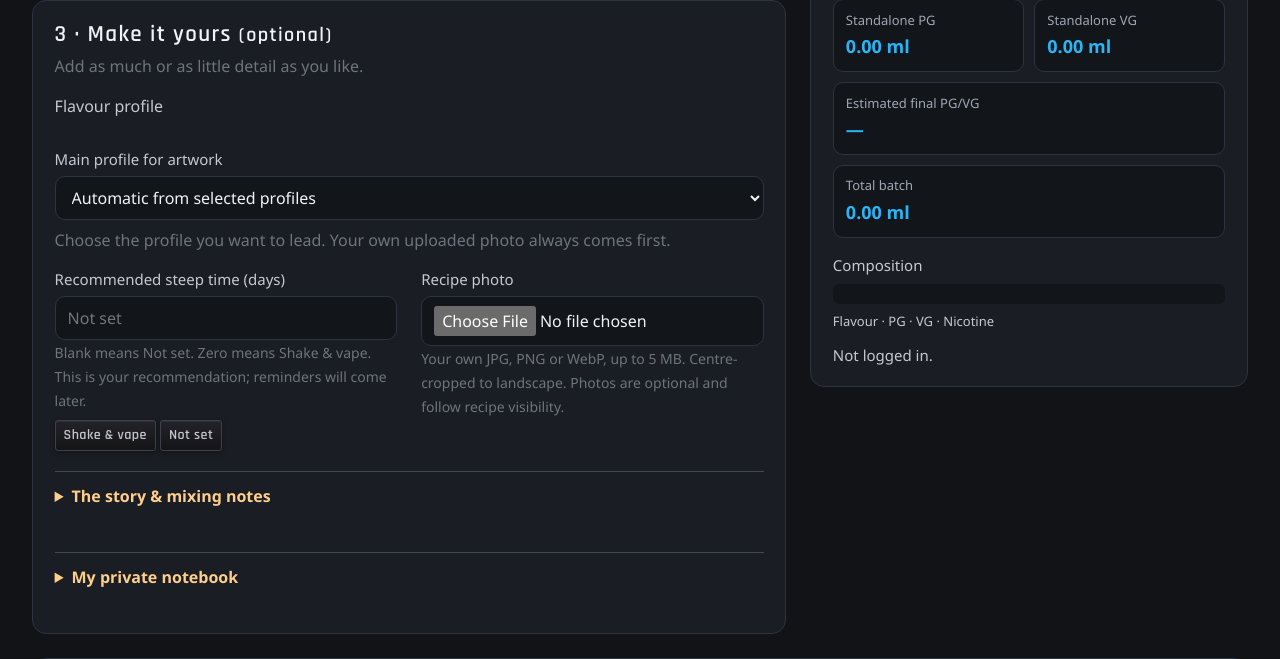
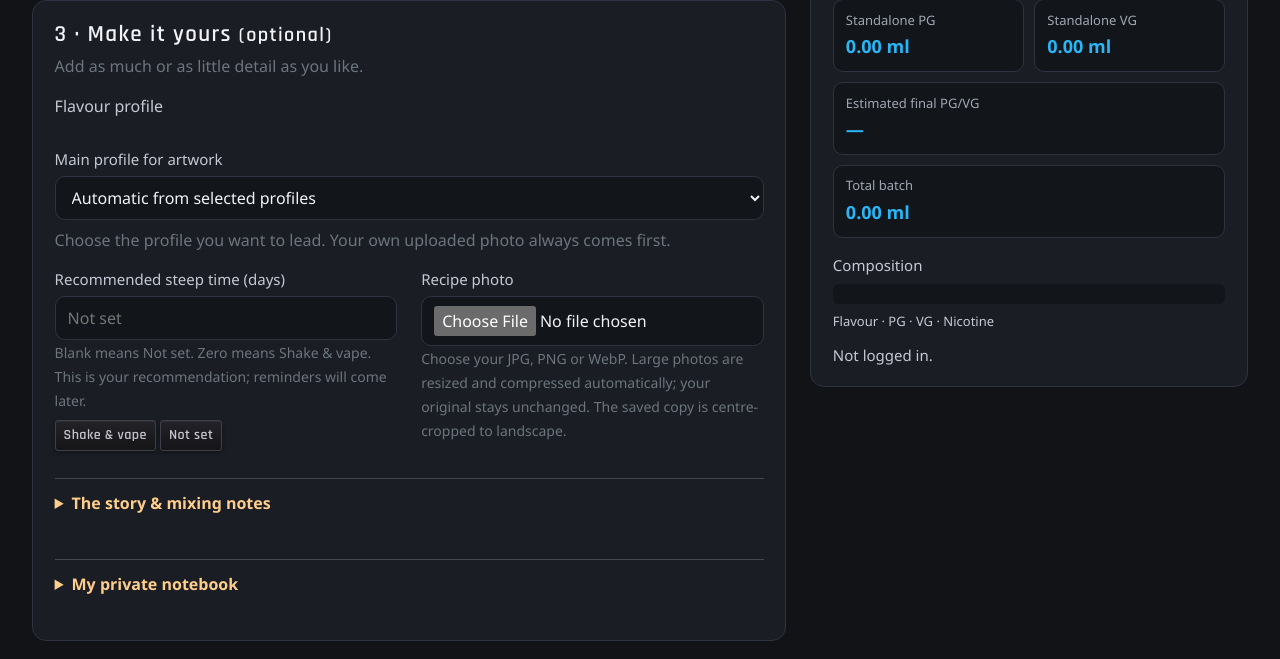
Before and after one commit to Old-Goat-Vape/Vape-Workshop-Lab, a Flask app: template app/templates/tvw_recipe_builder.html in a window 1280 px wide. Shown: the part 1007-1666 px from the top of the page. Run offline with Flask 3, Linux system fonts and the light colour scheme; the template is opened without the code that fills it, so the values that code supplies are empty; some libraries are stand-ins or nearby versions.

Commit message:
Resize large recipe photos automatically before upload

```diff
--- /dev/null
+++ b/app/static/tvw-photo-upload.js
@@ -0,0 +1,36 @@
+/* Resize before transfer so camera photos do not hit server/proxy upload limits. */
+(() => {
+  const resize = async file => {
+    if (!['image/jpeg','image/png','image/webp'].includes(file.type)) throw new Error('Choose a JPG, PNG or WebP photo.');
+    if (file.size > 50 * 1024 * 1024) throw new Error('This file is unusually large. Choose a photo below 50 MB.');
+    let source, sourceUrl;
+    try {
+      if (typeof createImageBitmap === 'function') source = await createImageBitmap(file,{imageOrientation:'from-image'});
+      else {
+        sourceUrl=URL.createObjectURL(file);source=new Image();
+        await new Promise((resolve,reject)=>{source.onload=resolve;source.onerror=()=>reject(new Error('This photo could not be opened. Try another JPG, PNG or WebP.'));source.src=sourceUrl;});
+      }
+      const width=source.naturalWidth||source.width,height=source.naturalHeight||source.height;
+      if (!(width>0&&height>0)) throw new Error('This photo has no readable image dimensions.');
+      if (Math.max(width,height)<=1600 && file.size<=768*1024) return file;
+      const ratio=Math.min(1,1600/Math.max(width,height)),canvas=document.createElement('canvas');
+      canvas.width=Math.max(1,Math.round(width*ratio));canvas.height=Math.max(1,Math.round(height*ratio));
+      const ctx=canvas.getContext('2d');if(!ctx) throw new Error('Photo resizing is unavailable in this browser.');
+      ctx.fillStyle='#fff';ctx.fillRect(0,0,canvas.width,canvas.height);ctx.drawImage(source,0,0,canvas.width,canvas.height);
+      let blob;
+      for(const quality of [.88,.76,.64,.52]) {
+        blob=await new Promise(resolve=>canvas.toBlob(resolve,'image/jpeg',quality));
+        if(!blob)throw new Error('The browser could not prepare this photo.');
+        if(blob.size<=768*1024)break;
+      }
+      if(blob.size>768*1024) {
+        const smaller=document.createElement('canvas');smaller.width=Math.max(1,Math.round(canvas.width/2));smaller.height=Math.max(1,Math.round(canvas.height/2));
+        smaller.getContext('2d').drawImage(canvas,0,0,smaller.width,smaller.height);
+        blob=await new Promise(resolve=>smaller.toBlob(resolve,'image/jpeg',.76));
+        if(!blob || blob.size>768*1024)throw new Error('The browser could not prepare this photo.');
+      }
+      return new File([blob],file.name.replace(/\.[^.]+$/,'')+'-optimized.jpg',{type:'image/jpeg',lastModified:Date.now()});
+    } finally { source?.close?.();if(sourceUrl)URL.revokeObjectURL(sourceUrl); }
+  };
+  window.TVWPhotoUpload={resize};
+})();
--- a/app/static/tvw-recipe-story.js
+++ b/app/static/tvw-recipe-story.js
@@ -24,17 +24,43 @@
     photo.alt = uploaded ? 'Your recipe photo preview' : art.label;
     byId('storyArtworkCaption').textContent = uploaded ? 'Your recipe photo' : `Using ${art.label} · Upload your own photo`;
   };
-  byId('recipeImage').addEventListener('change', e => {
+  let photoSequence = 0, photoBusy = false;
+  // Capture before the calculator's submit listener so a resize cannot lock Save.
+  form.addEventListener('submit', e => {
+    if (photoBusy) {
+      e.preventDefault(); e.stopImmediatePropagation();
+      byId('imageMessage').textContent = 'Preparing your photo… Please save once it is ready.';
+    }
+  }, true);
+  byId('recipeImage').addEventListener('change', async e => {
+    const sequence = ++photoSequence;
     if (photoUrl) URL.revokeObjectURL(photoUrl);
     photoUrl = null;
-    const file = e.target.files[0], message = byId('imageMessage');
-    if (file && (file.size > 5*1024*1024 || !['image/jpeg','image/png','image/webp'].includes(file.type))) {
-      message.textContent = 'Choose a JPG, PNG or WebP smaller than 5 MB.'; e.target.value = '';
-    } else if (file) {
-      photoUrl = URL.createObjectURL(file); photo.src = photoUrl;
-      message.textContent = 'Landscape centre crop. Select this photo again if you reopen a draft or a save fails.';
-    } else message.textContent = '';
-    update();
+    const input=e.target,file=input.files[0],message=byId('imageMessage');
+    photoBusy=!!file;
+    if (!file) { message.textContent='';update();return; }
+    if (!['image/jpeg','image/png','image/webp'].includes(file.type) || file.size > 50*1024*1024) {
+      message.textContent='Choose a JPG, PNG or WebP photo up to 50 MB. Large photos are resized automatically.';
+      input.value='';photoBusy=false;update();return;
+    }
+    message.textContent='Preparing your photo… Large images are resized automatically.';
+    try {
+      const optimized=await window.TVWPhotoUpload.resize(file);
+      if (sequence !== photoSequence) return;
+      if (optimized !== file) {
+        const transfer=new DataTransfer();transfer.items.add(optimized);input.files=transfer.files;
+      }
+      photoUrl=URL.createObjectURL(optimized);
+      const reduced=optimized.size<file.size;
+      message.textContent=reduced ? `Photo ready · resized from ${(file.size/1048576).toFixed(1)} MB to ${Math.ceil(optimized.size/1024)} KB. Your original is unchanged.` : 'Photo ready. We optimise the saved copy automatically.';
+    } catch (_) {
+      if (sequence !== photoSequence) return;
+      // The server can also resize originals; do not force an external editor.
+      photoUrl=URL.createObjectURL(file);
+      message.textContent='Browser resizing was unavailable. The server will try to optimise this photo when you save.';
+    } finally {
+      if(sequence===photoSequence){photoBusy=false;update();input.dispatchEvent(new Event('input',{bubbles:true}));}
+    }
   });
   for (const [id,value] of [['shakeVape','0'],['clearSteep','']]) byId(id).addEventListener('click',()=>{
     byId('steepDays').value = value; byId('steepDays').dispatchEvent(new Event('input',{bubbles:true}));
--- a/app/templates/tvw_recipe_builder.html
+++ b/app/templates/tvw_recipe_builder.html
@@ -129,7 +129,7 @@
           <p class="text-secondary mt-2">Choose the profile you want to lead. Your own uploaded photo always comes first.</p>
           <div class="tvw-rb-story-grid">
             <div><label class="tvw-rb-label" for="steepDays">Recommended steep time (days)</label><input id="steepDays" name="steep_days" type="number" min="0" max="365" step="1" placeholder="Not set" class="tvw-rb-input" value="{{ fv.get('steep_days','') }}"><small class="text-secondary">Blank means Not set. Zero means Shake &amp; vape. This is your recommendation; reminders will come later.</small><div class="mt-2"><button type="button" id="shakeVape" class="btn btn-outline-light btn-sm">Shake &amp; vape</button> <button type="button" id="clearSteep" class="btn btn-outline-secondary btn-sm">Not set</button></div></div>
-            <div><label class="tvw-rb-label" for="recipeImage">Recipe photo</label><input id="recipeImage" name="recipe_image" type="file" accept="image/jpeg,image/png,image/webp" class="tvw-rb-input"><small class="text-secondary">Your own JPG, PNG or WebP, up to 5 MB. Centre-cropped to landscape. Photos are optional and follow recipe visibility.</small>{% if fv.get('has_image') %}<label class="d-block mt-2"><input type="checkbox" name="remove_image" id="removeImage" value="1"> Remove existing photo</label>{% endif %}<p id="imageMessage" role="status" class="text-secondary"></p></div>
+            <div><label class="tvw-rb-label" for="recipeImage">Recipe photo</label><input id="recipeImage" name="recipe_image" type="file" accept="image/jpeg,image/png,image/webp" class="tvw-rb-input"><small class="text-secondary">Choose your JPG, PNG or WebP. Large photos are resized and compressed automatically; your original stays unchanged. The saved copy is centre-cropped to landscape.</small>{% if fv.get('has_image') %}<label class="d-block mt-2"><input type="checkbox" name="remove_image" id="removeImage" value="1"> Remove existing photo</label>{% endif %}<p id="imageMessage" role="status" class="text-secondary"></p></div>
           </div>
           <details class="tvw-rb-extra" {% if fv.get('description') or notes_val %}open{% endif %}><summary>The story &amp; mixing notes</summary>
             <label class="tvw-rb-label" for="recipeDescription">Full description</label><textarea id="recipeDescription" name="description" maxlength="10000" class="tvw-rb-textarea" rows="4" placeholder="What inspired this recipe? What should it taste like?">{{ fv.get('description','') }}</textarea>
@@ -293,6 +293,7 @@
 </script>
 <script src="{{ url_for('static', filename='tvw-flavour-usage.js') }}"></script>
 <script src="{{ url_for('static', filename='tvw-recipe-builder.js') }}"></script>
+<script src="{{ url_for('static', filename='tvw-photo-upload.js') }}"></script>
 <script src="{{ url_for('static', filename='tvw-recipe-story.js') }}"></script>
 <script>
 (() => {
```
Also changed, not shown: app/services/recipe_story_service.py (+6 -5 lines), app/tests/test_photo_upload.js (added, +16 -0 lines), app/tests/test_recipe_story.py (+12 -0 lines), docs/AUTOMATIC_RECIPE_PHOTO_RESIZE_2026-11-12.md (added, +9 -0 lines).
